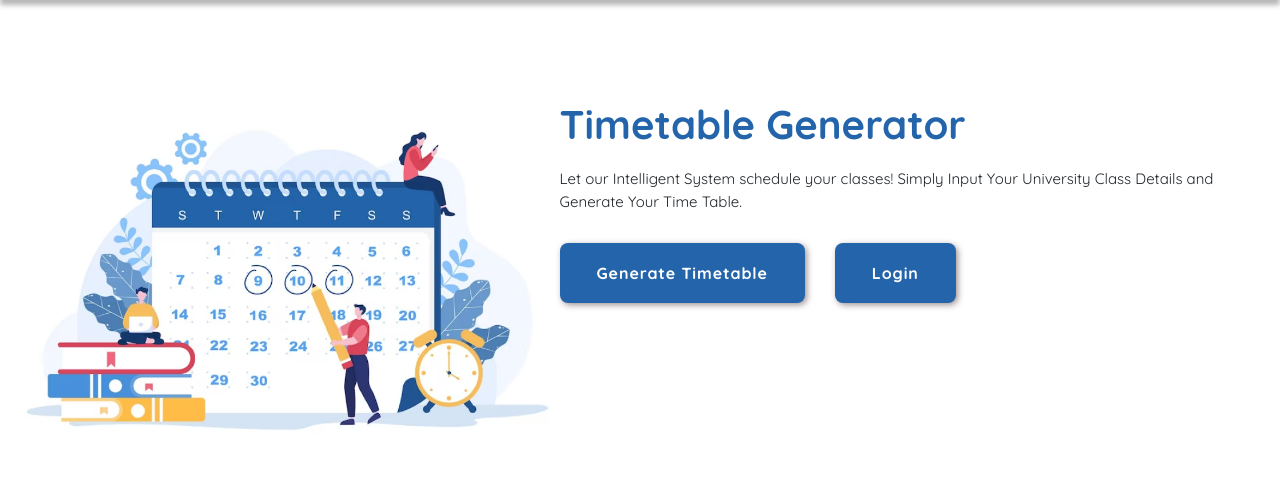
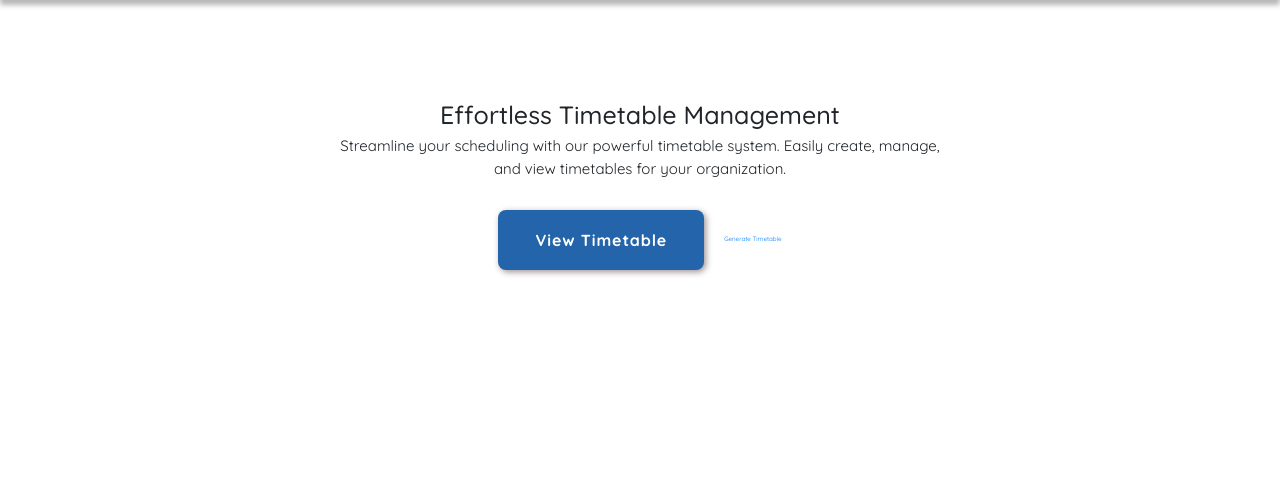
Before and after one commit to Amiynarh/TimetableScheduler-Genetic-Algorithm, a Django app: page / in a window 1280 px wide. Shown: the part 100-579 px from the top of the page. Run offline with Django 5.2, Linux system fonts and the light colour scheme; some libraries are stand-ins or nearby versions.

Commit message:
add content to page

```diff
--- a/SchedulerApp/urls.py
+++ b/SchedulerApp/urls.py
@@ -8,8 +8,8 @@ urlpatterns = [
     path('logout/', logout_view, name='logout'),
     path('schedule_page/', schedule_page, name='schedule_page'),
     path('start-scheduling/', start_scheduling, name='start_scheduling'),
-    # path('view-timetable/', view_timetable, name='view_timetable'),
-    # path('instructor-timetable/', view_instructor_timetable, name='instructor_timetable'),
+    path('generate-timetable/', generate_timetable, name='generate_timetable'),
+
 
     path('timetable/select-view/', select_timetable_view, name='select_timetable_view'),
     path('timetable/view/<int:timetable_id>/', view_timetable, name='view_timetable'),
--- a/SchedulerApp/views.py
+++ b/SchedulerApp/views.py
@@ -49,12 +49,8 @@ def select_timetable_view(request):
     return render(request, 'select_view.html', {'timetable_id': latest_timetable.id})
 
 
-# def start_scheduling(request):
-#     best_timetable = run_genetic_algorithm()
-#     # Serialize the data, if necessary
-#     serialized_timetable = serialize_timetable(best_timetable)  # Implement this function
-#     request.session['best_timetable'] = serialized_timetable
-#     return redirect('view_timetable')
+def generate_timetable(request):
+    return render(request, 'index.html')
 
 
 def serialize_timetable(timetable):
@@ -116,47 +112,6 @@ def view_timetable(request, timetable_id):
     })
 
 
-# def view_instructor_timetable(request, timetable_id):
-#     timetable_obj = Timetable.objects.get(id=timetable_id)
-#     serialized_timetable = timetable_obj.data
-
-#     # Initialize a structure to hold each instructor's courses, organized by day and timeslot
-#     instructor_schedules = defaultdict(lambda: defaultdict(list))
-
-#     for item in serialized_timetable:
-#         for instructor in item['instructors'].split(', '):
-#             day_time = f"{item['day']} {item['time']}"
-#             instructor_schedules[instructor][day_time].append(item)
-
-#     context = {
-#         'instructor_schedules': dict(instructor_schedules),
-#         'days': ['Monday', 'Tuesday', 'Wednesday', 'Thursday', 'Friday', 'Saturday'],
-#         'timeslots': ['8:00 - 10:00', '10:00 - 12:00', '12:00 - 2:00', '2:00 - 4:00', '4:00 - 6:00'],
-#     }
-#     return render(request, 'instructors_timetable.html', context)
-
-# def view_instructor_timetable(request, timetable_id):
-#     timetable_obj = Timetable.objects.get(id=timetable_id)
-#     serialized_timetable = timetable_obj.data
-
-#     # Initialize a structure to hold each instructor's timetable organized by day and timeslot
-#     instructors_timetable = {}
-#     days = ['Monday', 'Tuesday', 'Wednesday', 'Thursday', 'Friday', 'Saturday']
-#     timeslots = ['8:00 - 10:00', '10:00 - 12:00', '12:00 - 2:00', '2:00 - 4:00', '4:00 - 6:00']
-
-#     # Process serialized timetable data
-#     for item in serialized_timetable:
-#         for instructor in item['instructors'].split(', '):
-#             if instructor not in instructors_timetable:
-#                 instructors_timetable[instructor] = {day: {timeslot: [] for timeslot in timeslots} for day in days}
-#             instructors_timetable[instructor][item['day']][item['time']].append(item)
-
-#     context = {
-#         'instructors_timetable': instructors_timetable,
-#         'days': days,
-#         'timeslots': timeslots,
-#     }
-#     return render(request, 'instructors_timetable.html', context)
 
 def view_instructor_timetable(request, timetable_id):
     timetable_obj = Timetable.objects.get(id=timetable_id)
@@ -178,25 +133,6 @@ def view_instructor_timetable(request, timetable_id):
         'timeslots': timeslots,
     })
 
-# def view_instructor_timetable(request, timetable_id):
-#     timetable_obj = Timetable.objects.get(id=timetable_id)
-#     serialized_timetable = timetable_obj.data
-
-#     instructors_timetable = {}
-#     days = ['Monday', 'Tuesday', 'Wednesday', 'Thursday', 'Friday', 'Saturday']
-#     timeslots = ['8:00 - 10:00', '10:00 - 12:00', '12:00 - 2:00', '2:00 - 4:00', '4:00 - 6:00']
-
-#     for entry in serialized_timetable:
-#         for instructor in entry['instructors'].split(', '):
-#             if instructor not in instructors_timetable:
-#                 instructors_timetable[instructor] = {day: {timeslot: "" for timeslot in timeslots} for day in days}
-#             instructors_timetable[instructor][entry['day']][entry['time']] = f"{entry['course_name']} - {entry['room']}"
-
-#     return render(request, 'instructors_timetable.html', {
-#         'instructors_timetable': instructors_timetable,
-#         'days': days,
-#         'timeslots': timeslots,
-#     })
 
 def apiGenNum(request):
     return JsonResponse({'genNum': VARS['generationNum']})
@@ -209,8 +145,11 @@ def apiterminateGens(request):
 Page Views
 '''
 
+# def home(request):
+#     return render(request, 'index.html', {})
+
 def home(request):
-    return render(request, 'index.html', {})
+    return render(request, 'homepage.html', {})
 
 @login_required
 def instructorAdd(request):
--- a/templates/homepage.html
+++ b/templates/homepage.html
@@ -0,0 +1,23 @@
+{% extends 'base.html' %}
+{% block content %}
+{% load static %}
+<script src="https://code.jquery.com/jquery-3.1.1.min.js"></script>
+<script src="{% static 'js/script.js' %}" ></script>
+
+
+
+<div class="container-fluid" >
+      <div class="card">
+        <div class="txt" style="text-align: center;">
+          <h1>Effortless Timetable Management</h1>
+          <p class="p-bold">Streamline your scheduling with our powerful timetable system. Easily create, manage, <br> and view timetables for your organization.</p>
+        </div>
+
+        <div class="crdbtn" style="display: flex; justify-content: center; gap: 2rem;">
+          <a href="{% url 'select_timetable_view' %}" class="btn">View Timetable</a>
+          <a href="{% url 'generate_timetable' %}" class="btn-trans">Generate Timetable</a>
+        </div>
+      </div>
+ </div>
+
+{% endblock %}
```
Also changed, not shown: assets/CSS/style.css (+9 -0 lines).
